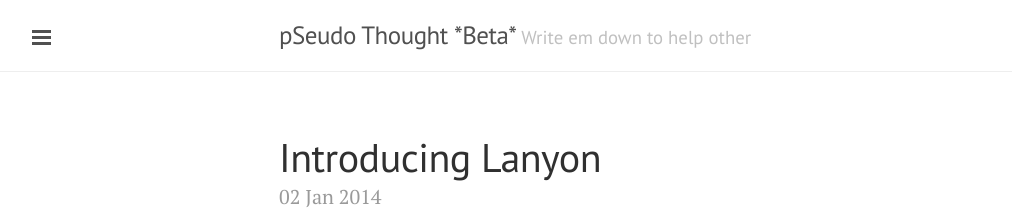
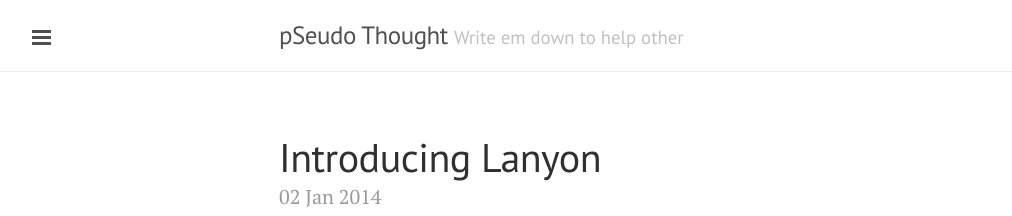
Before and after one commit to DharmeshPandav/dharmeshpandav.github.io, a Jekyll site: the page built from index.html, in a window 1280 px wide and 900 px high. Shown: the top 216 px of the window, without its empty margins (1-1013 px from the left). Built offline with Jekyll 4.4.1, drawn with Linux system fonts in a browser that asks for light colours; Markdown is read by kramdown in place of the engine named in the settings; the list of posts is cut into pages by our own code.

Commit message:
changed config

```diff
--- a/_config.yml
+++ b/_config.yml
@@ -6,10 +6,12 @@ pygments:         true
 permalink:        pretty
 
 # Setup
-title:            pSeudo Thought *Beta*
+title:            pSeudo Thought
 tagline:          'Write em down to help other '
 description:      'A silly attempt to mirror my thought on Papper from so called brain'
-url:              http://privatenode.in
+url:              http://dharmeshpandav.github.io/
+baseurl:          '/'
+paginate:         5
 
 author:
   name:           'Dharmesh Pandav'
```
